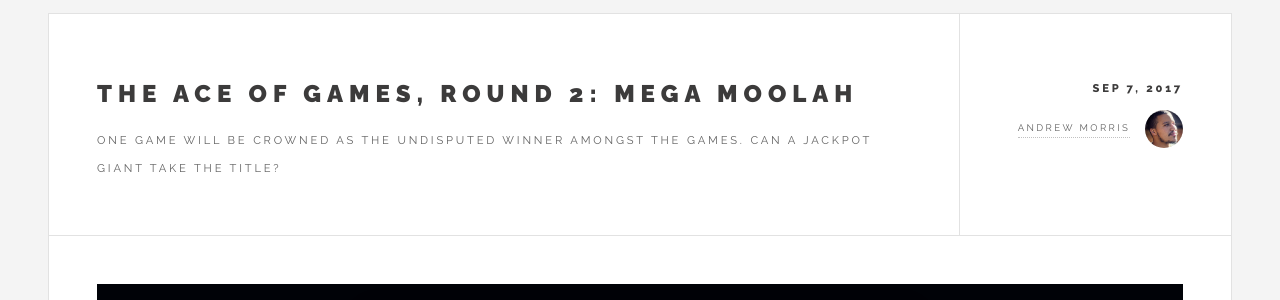
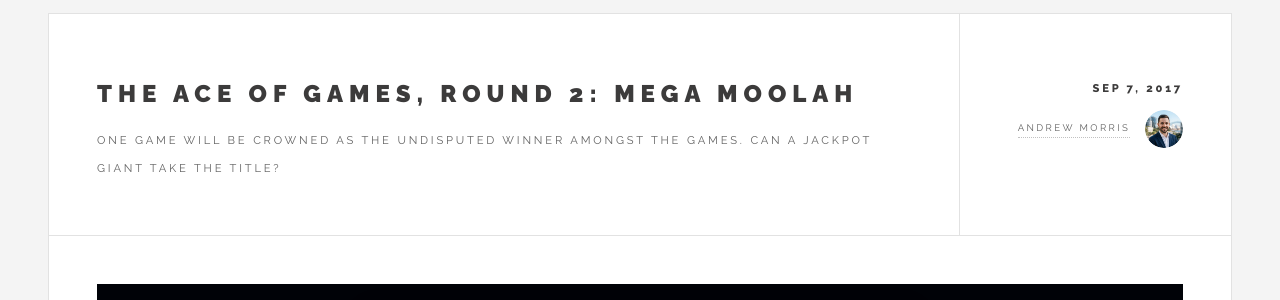
Before and after one commit to MI6-EMP-ID-007/MI6-EMP-ID-007.github.io, a Jekyll site: the page built from index.html, in a window 1280 px wide and 900 px high. Shown: the part 361-661 px from the top of the window. Built offline with Jekyll 4.4.1, drawn with Linux system fonts in a browser that asks for light colours; the list of posts is cut into pages by our own code.

Commit message:
Use real author photos; read author image from _data/authors.yml
Co-Authored-By: Claude Sonnet 5.5 <noreply@anthropic.com>

```diff
--- a/_data/authors.yml
+++ b/_data/authors.yml
@@ -2,14 +2,14 @@
 # `name` must match the `author:` value used in post front matter exactly.
 # `photo` is relative to /images/.
 - name: Andrew Morris
-  photo: Authors/andrew-morris.svg
+  photo: Authors/andrew-morris.jpg
   role: Lead Writer
   bio:
     - Andrew writes the guides, bonus breakdowns and game reviews that make up most of Casinocademy, from the Best Bonuses roundup to the King of Deposits series and the Ace of Games reviews.
     - His approach is simple. Explain how online casinos actually work, test the details instead of repeating the marketing, and give players the information they need to get the most out of their time and money.
 
 - name: Abigail Benson
-  photo: Authors/abigail-benson.svg
+  photo: Authors/abigail-benson.jpg
   role: Contributing Writer
   bio:
     - Abigail is a contributing writer at Casinocademy. She focuses on helping newer players understand the basics, from how welcome offers are structured to what to look for before signing up with a casino.
--- a/_includes/miniPost.html
+++ b/_includes/miniPost.html
@@ -4,7 +4,8 @@
 		<!-- Post Date Stamp -->
 		<time class="published" datetime="{{ post.date | date_to_xmlschema }}">{{ post.date | date: "%b %-d, %Y" }}</time>
 		<!-- Author Img -->
-		{% assign authorImg = 'images/Authors/' | append:post.author | append:".jpg" %}
+		{% assign author_data = site.data.authors | where: "name", post.author | first %}
+		{% assign authorImg = '/images/' | append: author_data.photo %}
 		<a href="{{ post.url }}" class="author"><img src="{{ authorImg | relative_url}}" alt="{{ post.author }}" loading="lazy"></a>
 	</header>
 	{% assign headerImg = 'images/' | append:post.headerImg %}
--- a/_includes/postPreview.html
+++ b/_includes/postPreview.html
@@ -8,7 +8,8 @@
 										<!-- Post Date Stamp -->
 										<time class="published" datetime="{{ post.date | date_to_xmlschema }}">{{ post.date | date: "%b %-d, %Y" }}</time>
 										<!-- Author Metadata (Name, Img, Link) -->
-										{% assign authorImg = 'images/Authors/' | append:post.author | append:".jpg" %}
+										{% assign author_data = site.data.authors | where: "name", post.author | first %}
+										{% assign authorImg = '/images/' | append: author_data.photo %}
 										<a href="{{ '/authors' | relative_url }}#{{ post.author | slugify }}" class="author">
 										<span class="name">{{ post.author }}</span>
 										<img src="{{ authorImg | relative_url}}" alt="{{post.author}}"{% unless forloop.first %} loading="lazy"{% endunless %} /></a>
--- a/_layouts/posts.html
+++ b/_layouts/posts.html
@@ -32,7 +32,8 @@
 										<!-- Post Date Stamp -->
 										<time class="published" datetime="{{ page.date | date_to_xmlschema }}">{{ page.date | date: "%b %-d, %Y" }}</time>
 										<!-- Author Metadata (Name, Img, Link) -->
-										{% assign authorImg = 'images/Authors/' | append:page.author | append:".jpg" %}
+										{% assign author_data = site.data.authors | where: "name", page.author | first %}
+										{% assign authorImg = '/images/' | append: author_data.photo %}
 										<a href="{{ '/authors' | relative_url }}#{{ page.author | slugify }}" class="author">
 										<span class="name">{{ page.author }}</span>
 										<img src="{{ authorImg | relative_url}}" alt="{{page.author}}" /></a>
```
Also changed, not shown: issues.md (+6 -2 lines), images/Authors/Andrew Morris.jpg (deleted), images/Authors/abigail-benson.jpg (added), images/Authors/abigail-benson.svg (deleted), images/Authors/andrew-morris.jpg (added), images/Authors/andrew-morris.svg (deleted).
